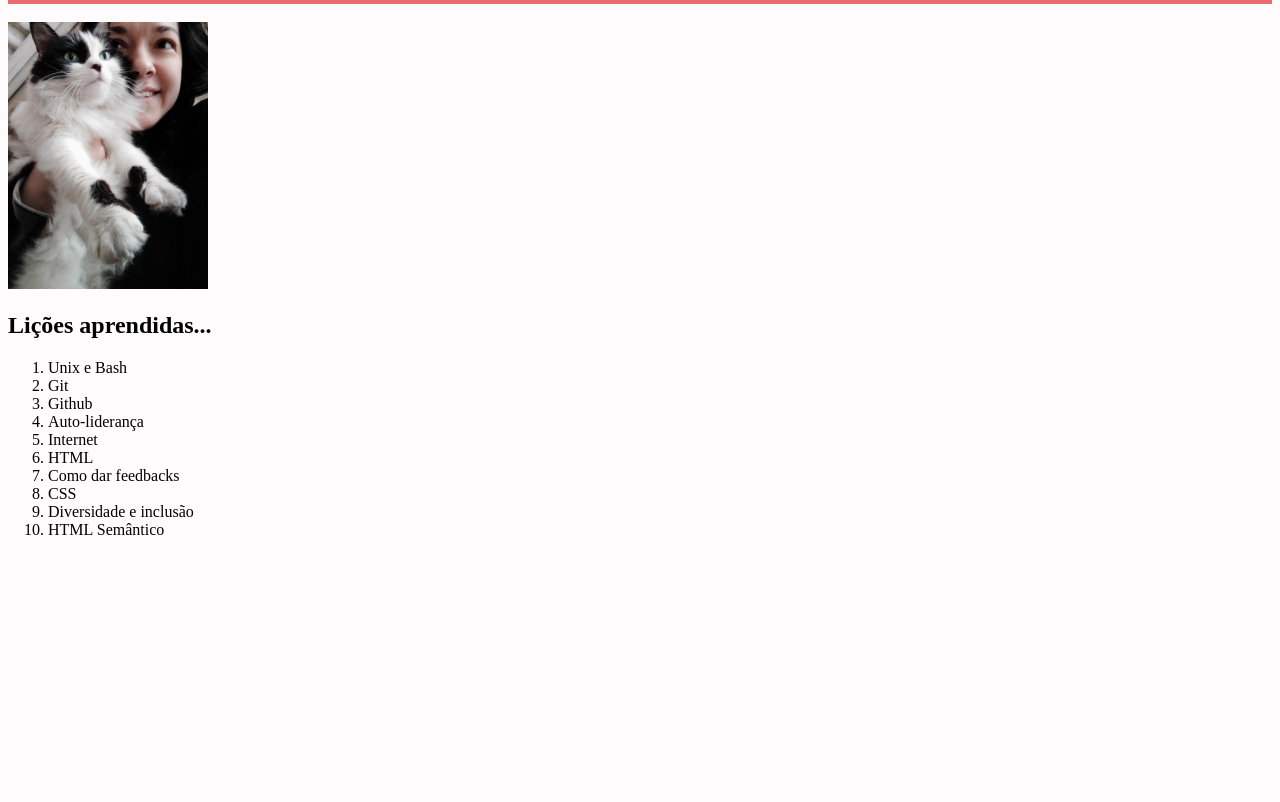
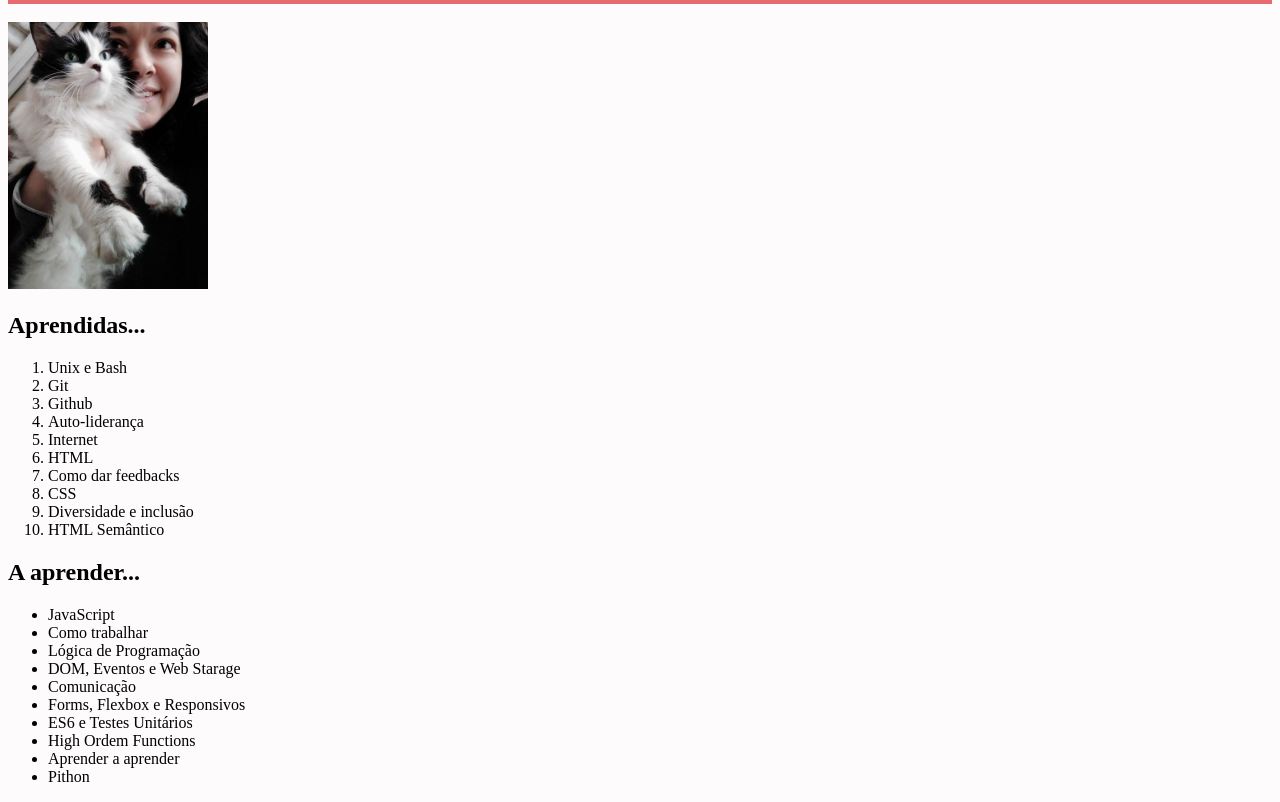
Before and after one commit to Fernanda-Vidal/ProjectTrybe-lessons-learned, a website: page index.html in a window 1280 px wide. Shown: the part 90-892 px from the top of the page. Before the commit the page ends 800 px from the top, so only its background shows below. Drawn offline with Linux system fonts and the light colour scheme.

Commit message:
Adiciona ul.

```diff
--- a/index.html
+++ b/index.html
@@ -14,7 +14,7 @@
     <br>
     <section>
     <img id="minha_foto" src="filo-me.jpeg" alt="Gato em primeiro plano, e mulher sorrindo">
-    <h2>Lições aprendidas...</h2>
+    <h2>Aprendidas...</h2>
     <ol id="licoes_aprendidas">
         <li>Unix e Bash</li>
         <li>Git</li>
@@ -27,6 +27,19 @@
         <li>Diversidade e inclusão</li>
         <li>HTML Semântico</li>
     </ol>
+    <h2>A aprender...</h2>
+    <ul id="licoes_a_aprender">
+        <li>JavaScript</li>
+        <li>Como trabalhar</li>
+        <li>Lógica de Programação</li>
+        <li>DOM, Eventos e Web Starage</li>
+        <li>Comunicação</li>
+        <li>Forms, Flexbox e Responsivos</li>
+        <li>ES6 e Testes Unitários</li>
+        <li>High Ordem Functions</li>
+        <li>Aprender a aprender</li>
+        <li>Pithon</li>
+    </ul>
     </section>
 </body>
 </html>
```
